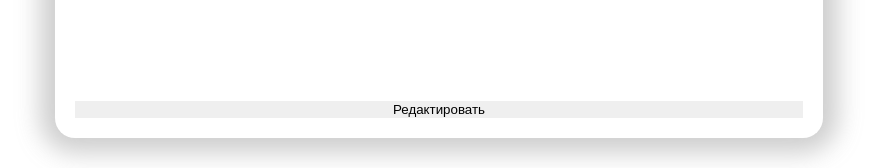
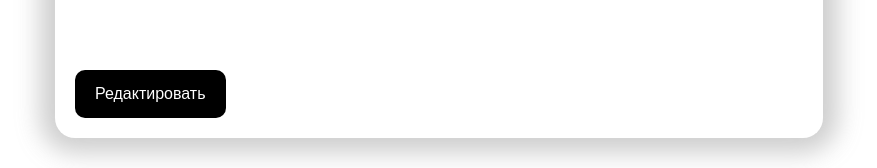
Before and after one commit to TheVadiratti/akelon-test, a React (Create React App) app: page / in a window 1280 px wide. Shown: the part 582-750 px from the top of the page, without its empty margins (201-1078 px from the left). Built offline with nearby package versions, Linux system fonts and the light colour scheme.

Commit message:
feat: button

```diff
--- /dev/null
+++ b/src/shared/ui/button/button.module.css
@@ -0,0 +1,12 @@
+.button {
+  width: fit-content;
+  padding: 15px 20px;
+  border-radius: 10px;
+  color: var(--white);
+  font-size: var(--s-font-size);
+  background-color: var(--black);
+}
+
+.button:hover {
+  background-color: var(--red-black);
+}
--- /dev/null
+++ b/src/shared/ui/button/button.tsx
@@ -0,0 +1,29 @@
+/* eslint-disable react/button-has-type */
+import { MouseEventHandler, memo, useMemo } from 'react';
+import Styles from './button.module.css';
+
+interface Props {
+  type: 'button' | 'submit' | 'reset';
+  label: string;
+  onClick?: MouseEventHandler<HTMLButtonElement>;
+  extraClass?: string;
+}
+
+const Button = memo(({ type, label, onClick, extraClass }: Props) => {
+  const classNames = useMemo(() => {
+    const names = [Styles.button];
+
+    if (extraClass) {
+      names.push(extraClass);
+    }
+    return names;
+  }, [extraClass]);
+
+  return (
+    <button className={classNames.join(' ')} type={type} onClick={onClick}>
+      {label}
+    </button>
+  );
+});
+
+export default Button;
--- a/src/widgets/user-card/ui/user-card-edit/user-card-edit.tsx
+++ b/src/widgets/user-card/ui/user-card-edit/user-card-edit.tsx
@@ -5,6 +5,7 @@ import {
   memo,
   useCallback,
 } from 'react';
+import Button from '../../../../shared/ui/button/button';
 import useInput from '../../lib/hooks/useInput';
 import useTextarea from '../../lib/hooks/useTextarea';
 import Styles from './user-card-edit.module.css';
@@ -77,7 +78,7 @@ const UserCardEdit = memo(({ user, setUser }: Props) => {
         Краткая информация
         {aboutInput}
       </label>
-      <button type="submit">Сохранить</button>
+      <Button type="submit" label="Сохранить" />
     </form>
   );
 });
--- a/src/widgets/user-card/ui/user-card/user-card.tsx
+++ b/src/widgets/user-card/ui/user-card/user-card.tsx
@@ -1,6 +1,7 @@
 import { memo, useState, useCallback, Dispatch, SetStateAction } from 'react';
 import UserCardEdit from '../user-card-edit/user-card-edit';
 import UserCardInfo from '../user-card-info/user-card-info';
+import Button from '../../../../shared/ui/button/button';
 import Styles from './user-card.module.css';
 import { User } from '../../../../entities/user';
 
@@ -23,9 +24,13 @@ const UserCard = memo(({ user, setUser }: Props) => {
       ) : (
         <UserCardInfo user={user} />
       )}
-      <button type="button" onClick={handleEditMode}>
-        {enableEditMode ? 'Назад к карточке' : 'Редактировать'}
-      </button>
+      <div className={Styles.controls}>
+        <Button
+          type="button"
+          label={enableEditMode ? 'Назад к карточке' : 'Редактировать'}
+          onClick={handleEditMode}
+        />
+      </div>
     </div>
   );
 });
```
